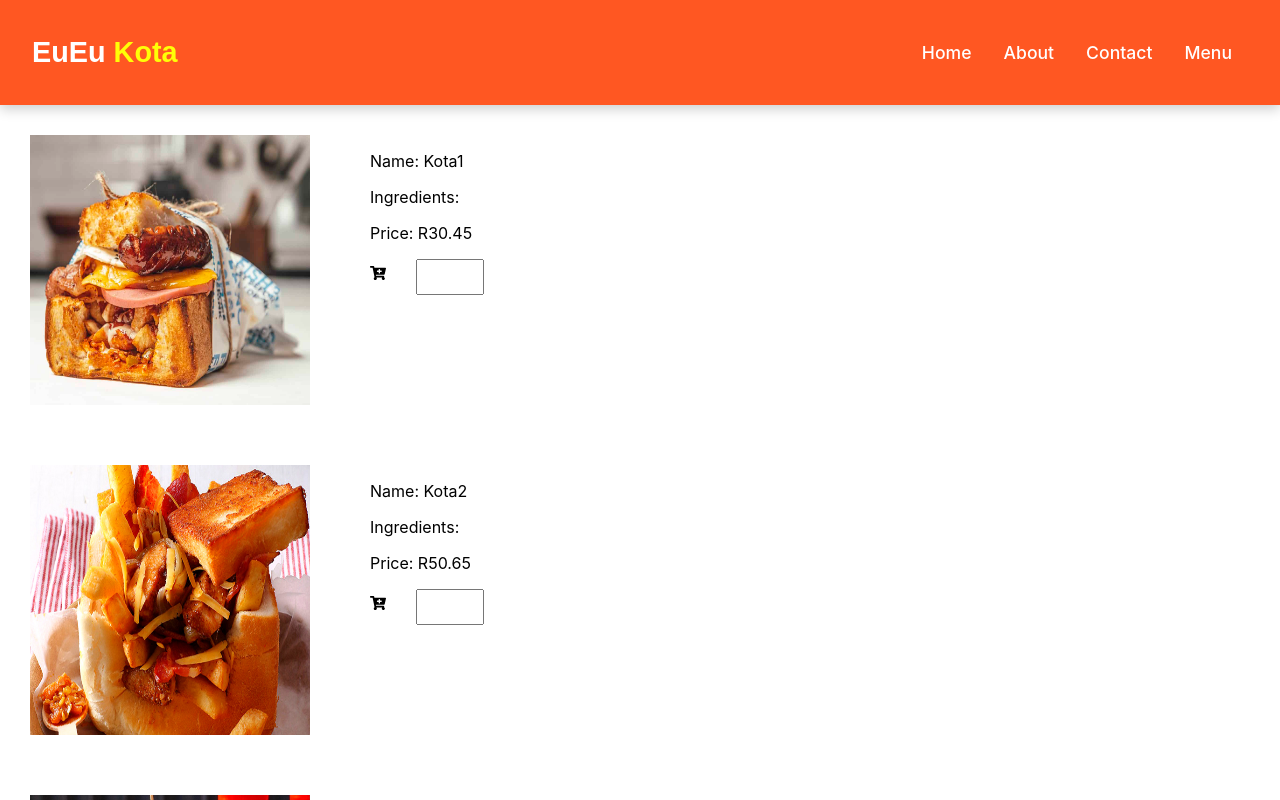
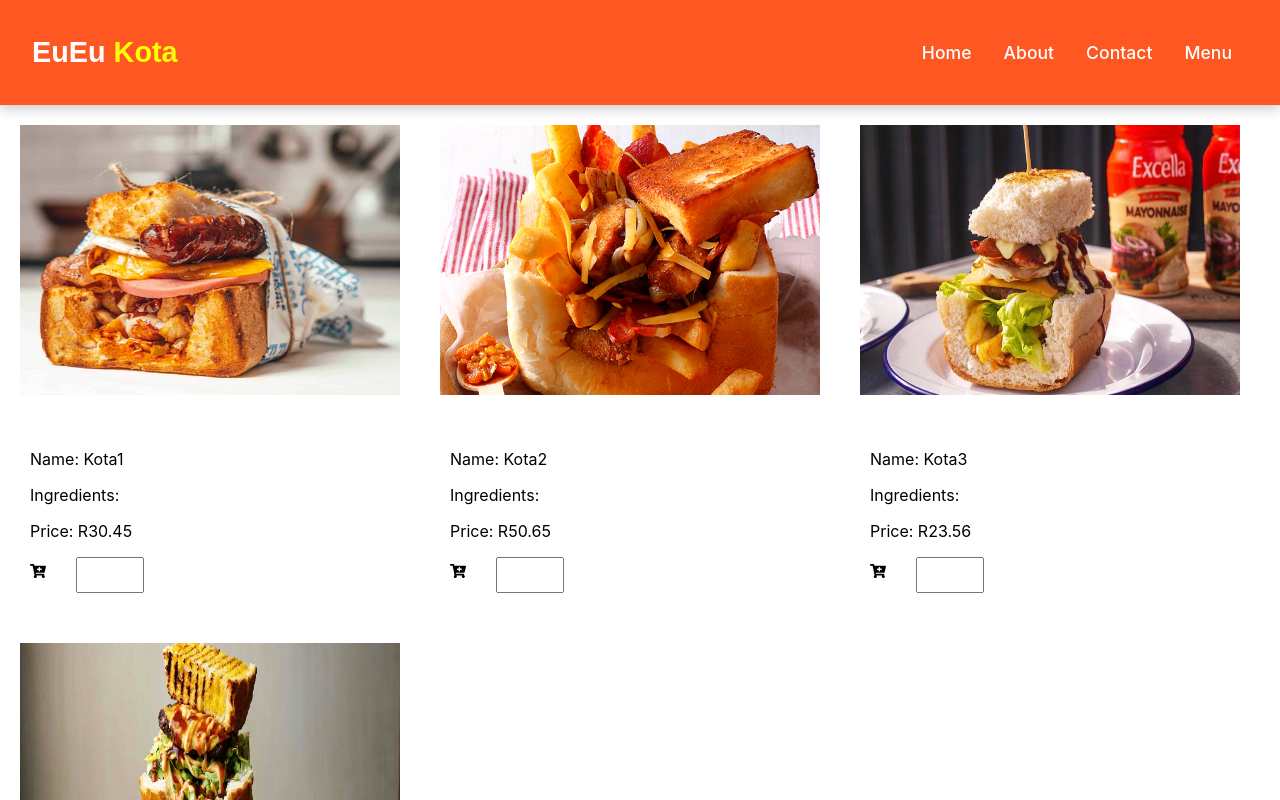
Before and after one commit to eureka03/eueuKota, a React (Create React App) app: page /Menu in a window 1280 px wide. Shown: the top 800 px of the page. Built offline with nearby package versions, Linux system fonts and the light colour scheme.

Commit message:
changes added

```diff
--- a/src/Components/Menu.css
+++ b/src/Components/Menu.css
@@ -1,11 +1,11 @@
 .menu-images{
-    width:280px;
+    width:380px;
     height:270px;
-    display:block;
-    margin:30px;
+    margin:20px;
 }
-.Menu{
+.Menu-config{
     display:flex;
+    flex-wrap: wrap;
 }
 .description{
     margin:30px;
--- a/src/Components/Menu.js
+++ b/src/Components/Menu.js
@@ -39,7 +39,7 @@ export default function Menu(){
         setQuantity(e.target.value);
     }
     return(
-        <>
+        <div className="Menu-config">
               {Images.map((i)=>
                     <div className="Menu">
                         <div className="images">
@@ -57,6 +57,6 @@ export default function Menu(){
 
 
 
-        </>
+        </div>
     )
 }
```
